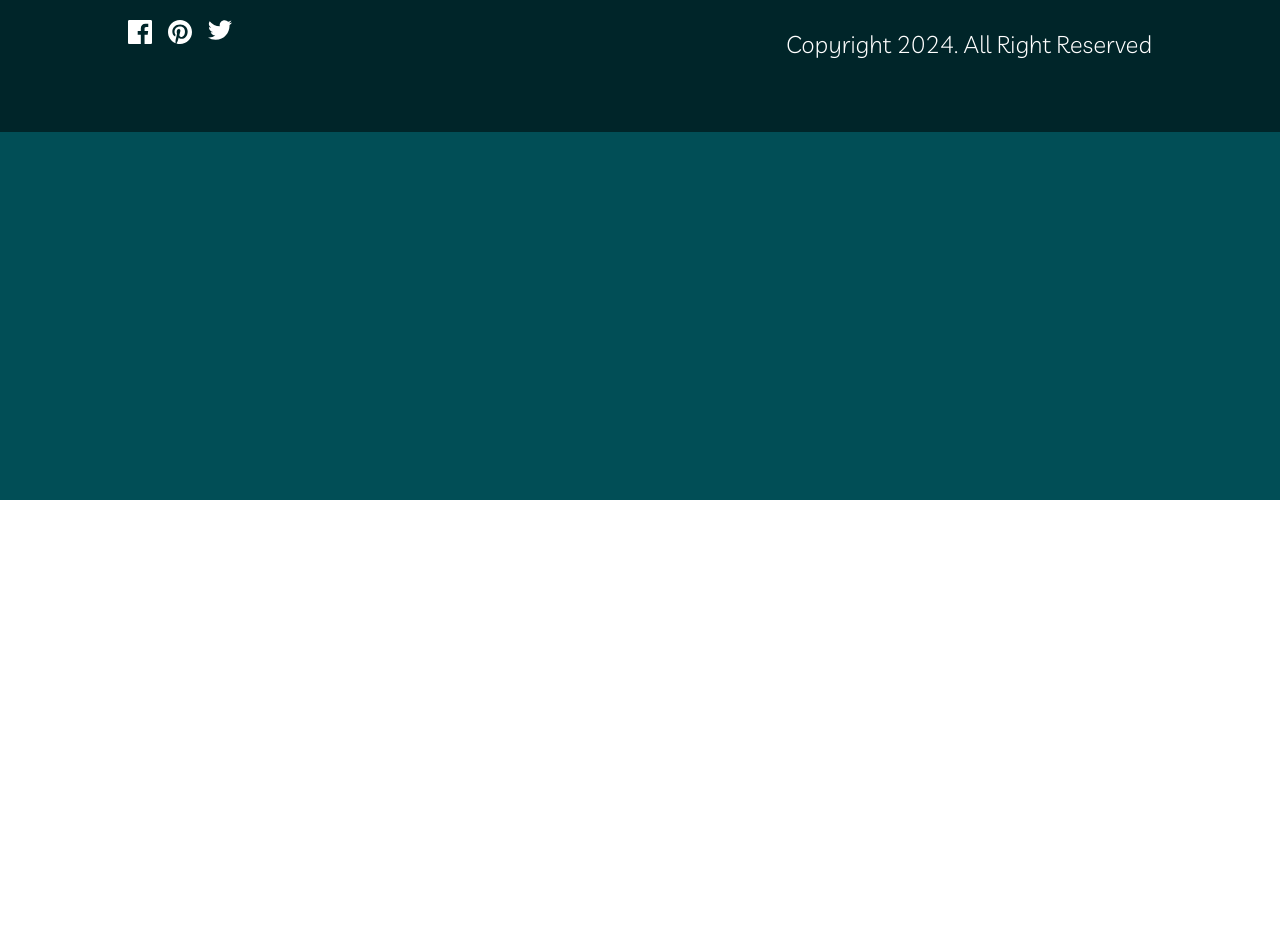
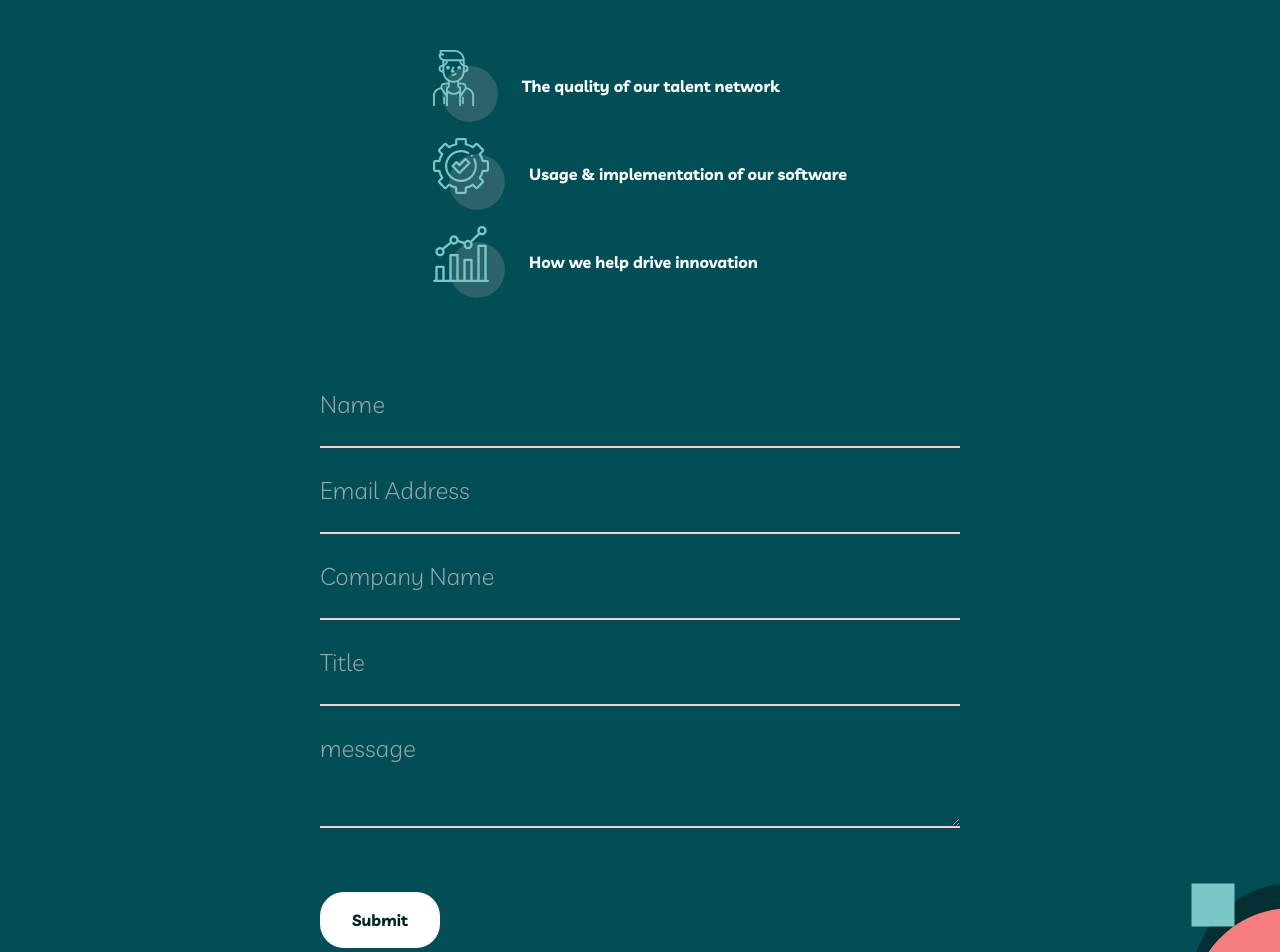
Before and after one commit to Billy-tech133/myteam-multi-page-website, a React (Vite) app: page /contactus in a window 1280 px wide. Shown: the part 300-1252 px from the top of the page. Before the commit the page ends 800 px from the top, so only its background shows below. Built offline with nearby package versions, Linux system fonts and the light colour scheme.

Commit message:
contact us page completed

```diff
--- a/package.json
+++ b/package.json
@@ -16,6 +16,7 @@
     "react": "^18.3.1",
     "react-anchor-link-smooth-scroll": "^1.0.12",
     "react-dom": "^18.3.1",
+    "react-hook-form": "^7.52.2",
     "react-router-dom": "^6.26.1"
   },
   "devDependencies": {
--- a/src/App.tsx
+++ b/src/App.tsx
@@ -2,6 +2,7 @@ import Navbar from "./components/navbar";
 import Home from "./components/home"
 import Footer from "./components/footer";
 import About from "./components/about";
+import ContactUs from "./components/contactus"
 import { BrowserRouter as Router, Routes, Route,
 } from "react-router-dom";
 
@@ -14,6 +15,7 @@ const App: React.FC = () => {
     <Routes>
       <Route path="/" element={<Home/> }/>
       <Route path="/about" element={<About />} />
+      <Route path="/contactus" element={<ContactUs />} />
     </Routes>
     <Footer />
     </Router>
--- /dev/null
+++ b/src/components/contactus/index.tsx
@@ -0,0 +1,124 @@
+
+import { contactUs } from "@/shared/types"
+import personIcon from "@/assets/icon-person.svg"
+import cogIcon from "@/assets/icon-cog.svg"
+import chartIcon from "@/assets/icon-chart.svg"
+import { useForm } from "react-hook-form"
+import contactImage1 from "@/assets/bg-pattern-about-2-contact-1.svg"
+import contactImage2 from "@/assets/bg-pattern-contact-2.svg"
+import { useState, useEffect } from "react"
+
+const contacts: Array<contactUs> = [
+    {
+    icon:  personIcon,
+    desc: "The quality of our talent network"
+    },
+    {
+    icon:  cogIcon,
+    desc: "Usage & implementation of our software"
+    },
+    {
+    icon:  chartIcon,
+    desc: "How we help drive innovation"
+    }
+]
+
+
+const ContactUs = () => {
+
+    const {register, trigger, formState: {errors}} = useForm()
+
+    const handleSubmit = async (e: any) => {
+        const isValid = await trigger()
+        if(!isValid) {
+            e.preventDefault()
+        }
+    }
+
+
+
+
+const inputStyles = `py-6 bg-midnightgreen text-2xl text-white border-b-[2px] w-[100%] focus:outline-none focus:border-b-blue-300 focus:font-bold ${errors ?  ("border-b-red-200 text-lightcoral") : ("border-b-white-200 text-white")} `
+  return (
+    <main className="relative overflow-hidden bg-midnightgreen">
+
+        <img className="hidden xl:block xl:absolute top-32 -left-24 " src={contactImage1} alt={`${contactImage1}`} />
+        <img className="absolute -bottom-24 -right-28" src={contactImage2} alt={`${contactImage2}`} />
+
+        {/* CONTACT US HEADER SECTION */}
+        <section className="h-auto">
+            <div className="flex flex-col items-center justify-center xl:flex-row xl:justify-between  xl:w-[80%] mx-auto xl:my-24 ">
+                <div className=" flex flex-col justify-center mb-16">
+                <header className="text-center font-bold my-16 xl:mx-0" >
+                    <h1 className="text-5xl">Contact</h1>
+                    <h3 className="text-4xl text-lightcoral">Ask us about</h3>
+                </header>
+                    <article className="s">
+                        {contacts.map((item: contactUs, index)=> (
+                        <div key={index} className="flex items-center text-center mt-4">
+                            <img src={item.icon} alt="" />
+                            <p className="text-start font-bold ml-6">{item.desc}</p>
+                        </div>
+                        ))}
+                    </article>
+                </div>
+
+                {/* FORM SECTION */}
+                <form onSubmit={handleSubmit} className="flex flex-col items-start w-[80%] mx-auto xl:mx-0 mb-16 hover:cursor-pointer max-w-[50%] ">
+                    <input
+                    className={`${inputStyles}`}
+                     type="text"
+                     id="name"
+                     placeholder="Name"
+                     {...register('name', { required: true, maxLength: 100})}
+                       />
+                       {errors.name && (<p className="text-2xl text-lightcoral mt-4">{errors.name.type === "required" && "This field is required"}
+                       {errors.name.type === "maxLength" && "Max length is 2000 char"}</p>)}
+                    <input
+                    className={`${inputStyles}`}
+                    type="text"
+                    id="email"
+                    placeholder="Email Address"
+                    {...register('email',
+                        {required: true,
+                        pattern: /^[A-Z0-9._%+-]+@[A-Z0-9.-]+\.[A-Z]{2,}$/i}
+                    )}
+                     />
+                     {errors.email &&( <p className="text-2xl text-lightcoral mt-4">{ errors.email.type === "required" && "Email field cannot be empty"} {errors.email.type = "pattern" && "Invalid email address"}</p> )}
+                    <input
+                    className={`${inputStyles}`}
+                    type="text"
+                    id="company"
+                    placeholder="Company Name"
+                    {...register('company', {required: true, maxLength: 100})}
+                    />
+                    {errors.company && (<p className="text-2xl text-lightcoral mt-4">{errors.company.type === "required" && "Company name is required"}{errors.company.type === "Max length is 200 char"}</p>)}
+                    <input
+                    className={`${inputStyles}`}
+                    type="text"
+                     id="title"
+                     placeholder="Title"
+                    {...register('title', {required: true, maxLength: 100})}
+
+                     />
+                    {errors.title && (<p className="text-2xl text-lightcoral mt-4">{errors.title.type === "required" && "title name is required"}{errors.title.type === "Max length is 200 char"}</p>)}
+
+                    <textarea
+                    className={`${inputStyles}`}
+                     placeholder="message"
+                     {...register('message', {required: true, maxLength: 100})}
+                     />
+                     {errors.message && (<p className="text-2xl text-lightcoral mt-4">{errors.message.type === "required" && "message is required"}{errors.message.type === "Max length is 200 char"}</p>)}
+
+                     <button
+                      type="submit"
+                      className="px-8 py-4 font-bold rounded-3xl bg-white text-dark-green hover:bg-raptureblue mt-16"
+                      >Submit</button >
+                </form>
+            </div>
+        </section>
+    </main>
+  )
+}
+
+export default ContactUs
--- a/src/shared/types.tsx
+++ b/src/shared/types.tsx
@@ -18,3 +18,8 @@ export interface directors {
     role: string;
 
 }
+
+export interface contactUs {
+    icon: string;
+    desc: string;
+}
```
Also changed, not shown: 1 other file (tests, documents, lock files or other folders).
